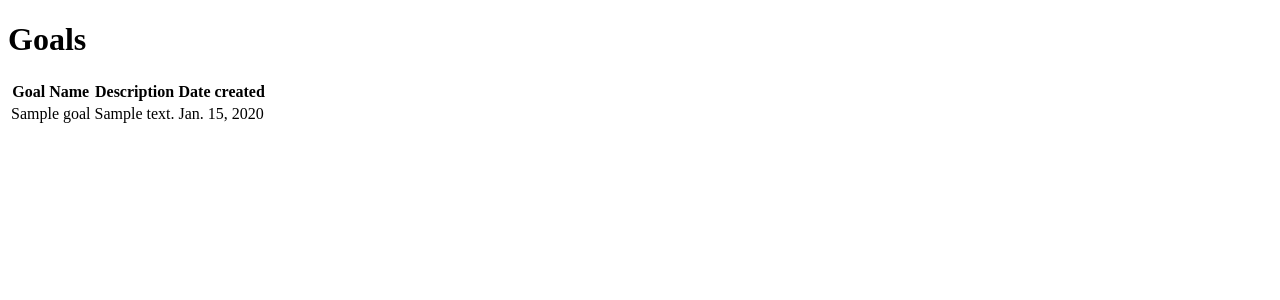
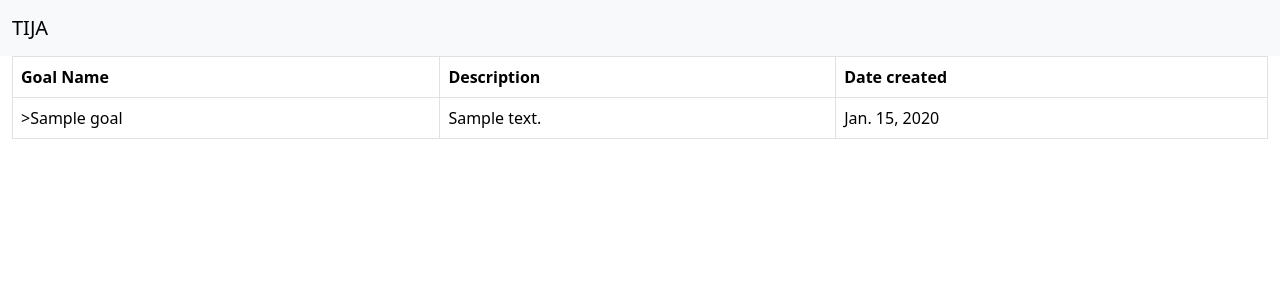
Before and after one commit to RuthWachira/Tija, a Django app: page /goals/ in a window 1280 px wide. Shown: the top 300 px of the page. Run offline with Django 5.2, Linux system fonts and the light colour scheme; tables that the repository leaves empty hold one stand-in row (values such as "Sample post").

Commit message:
1.Added templates- index.html and base.html 2.Made changes to views and updated settings to accomodate base.html

```diff
--- a/Tija/settings.py
+++ b/Tija/settings.py
@@ -10,7 +10,7 @@ For the full list of settings and their values, see
 https://docs.djangoproject.com/en/5.2/ref/settings/
 """
 
-from pathlib import Path
+from pathlib import Path  # preimported by django
 
 # Build paths inside the project like this: BASE_DIR / 'subdir'.
 BASE_DIR = Path(__file__).resolve().parent.parent
@@ -55,7 +55,7 @@ ROOT_URLCONF = 'Tija.urls'
 TEMPLATES = [
     {
         'BACKEND': 'django.template.backends.django.DjangoTemplates',
-        'DIRS': [],
+        'DIRS': [BASE_DIR, 'templates'],
         'APP_DIRS': True,
         'OPTIONS': {
             'context_processors': [
--- a/goals/templates/index.html
+++ b/goals/templates/goals/index.html
@@ -1,10 +1,7 @@
-<!DOCTYPE html>
-<html lang="en">
-<h1>
-    Goals
-</h1>
+{% extends "base.html" %}
 
-<table>
+{% block content %}
+<table class="table table-hover table-bordered goals-table">
     <thead>
         <tr>
             <th>Goal Name</th>
@@ -15,7 +12,7 @@
     <tbody>
         {% for goal in goals %}
         <tr>
-            <td>{{goal.name}} </td>
+            <td>>{{goal.name}} </td>
             <td>{{goal.description}} </td>
             <td>{{goal.date_created}} </td>
         </tr>
@@ -24,9 +21,4 @@
 
 
 </table>
-
-
-
-
-
-</html>
+{% endblock %}
--- a/goals/views.py
+++ b/goals/views.py
@@ -11,4 +11,4 @@ def index(request):
     # goal_names = [x.name for x in goals]  #commented out to keep track, we incorporated initial html template rendering afterwards.
     # return HttpResponse(','.join(goal_names))  #initial view before updating to initial html template rendering
     # return render(request, 'index.html')  #initial rendering that only read the testing text typed on the index.html i.e Hello world
-    return render(request, 'index.html', {'goals': goals})
+    return render(request, 'goals/index.html', {'goals': goals})
--- /dev/null
+++ b/templates/base.html
@@ -0,0 +1,26 @@
+<!DOCTYPE html>
+<html lang="en">
+
+<head>
+    <meta charset="utf-8">
+    <meta name="viewport" content="width =device-width, initial-scale=1">
+    <link rel="stylesheet" href="https://cdn.jsdelivr.net/npm/bootstrap@5.3.7/dist/css/bootstrap.min.css"
+        integrity="sha384-LN+7fdVzj6u52u30Kp6M/trliBMCMKTyK833zpbD+pXdCLuTusPj697FH4R/5mcr" crossorigin="anonymous">
+    <title>Tija</title>
+</head>
+
+<body>
+    <nav class="navbar bg-body-tertiary">
+        <div class="container-fluid">
+            <a class="navbar-brand" href="#">TIJA</a>
+        </div>
+    </nav>
+    <main class="container-fluid">
+        {% block content %}
+        {% endblock %}
+    </main>
+    <script src="https://cdn.jsdelivr.net/npm/bootstrap@5.3.7/dist/js/bootstrap.bundle.min.js"
+        integrity="sha384-ndDqU0Gzau9qJ1lfW4pNLlhNTkCfHzAVBReH9diLvGRem5+R9g2FzA8ZGN954O5Q"
+        crossorigin="anonymous"></script>
+</body>
+</html>
```
